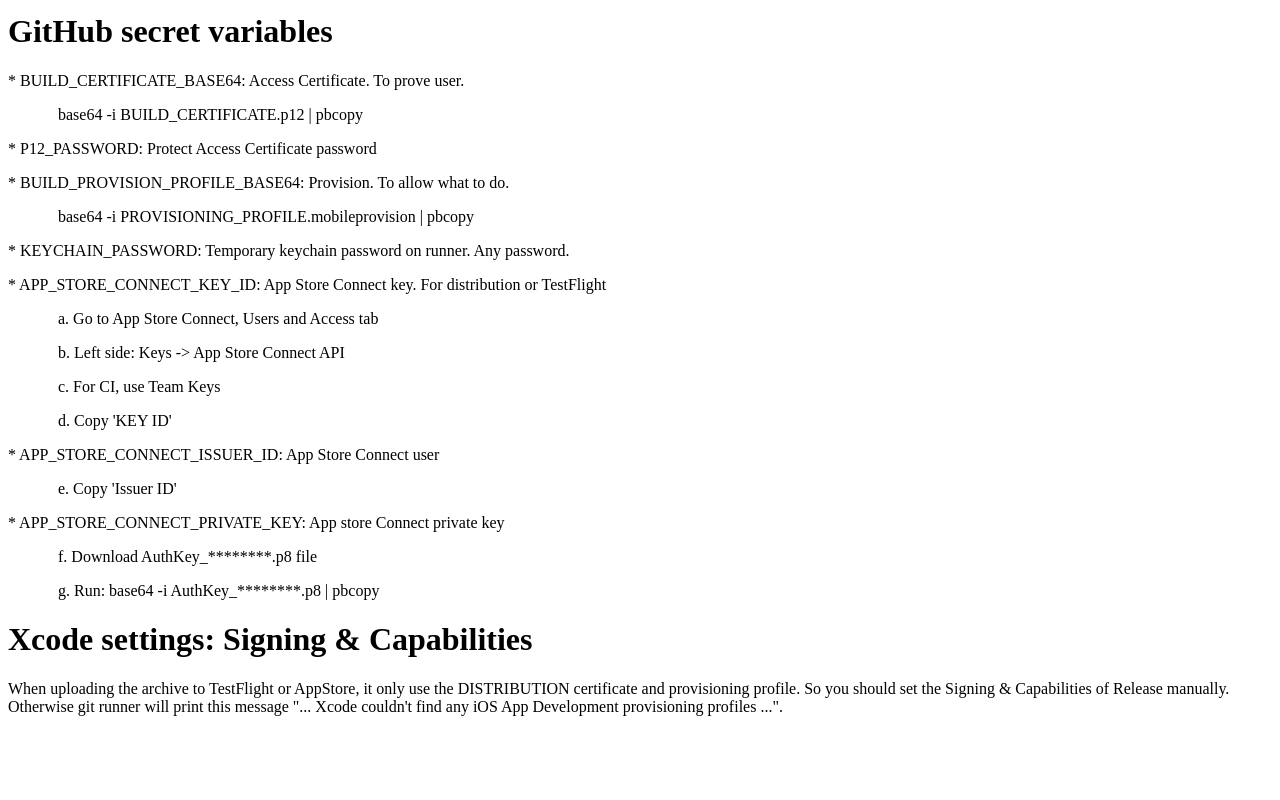
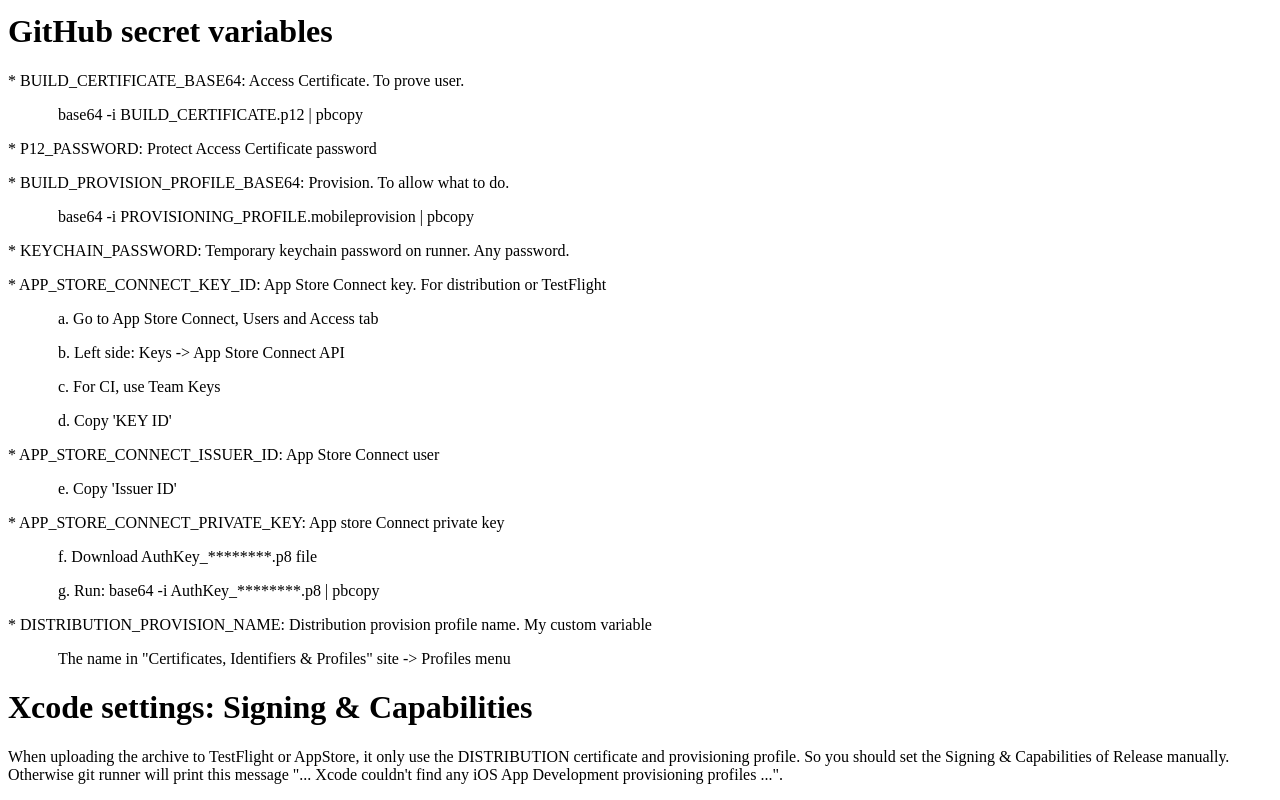
Before and after one commit to twkim-build/guide, a plain HTML site: page index.html in a window 1280 px wide. Shown: the part 884-1684 px from the top of the page. Before the commit the page ends 1616 px from the top, so only its background shows below. Drawn offline with Linux system fonts and the light colour scheme.

Commit message:
Update index.html

```diff
--- a/index.html
+++ b/index.html
@@ -54,6 +54,8 @@
 	<p>* APP_STORE_CONNECT_PRIVATE_KEY: App store Connect private key</p>
 	<p style="text-indent: 50px">f. Download AuthKey_********.p8 file</p>
 	<p style="text-indent: 50px">g. Run: base64 -i AuthKey_********.p8 | pbcopy</p>
+	<p>* DISTRIBUTION_PROVISION_NAME: Distribution provision profile name. My custom variable</p>
+	<p style="text-indent: 50px">The name in "Certificates, Identifiers & Profiles" site -> Profiles menu</p>
 
 <h1>Xcode settings: Signing & Capabilities</h1>
 	<p>When uploading the archive to TestFlight or AppStore, it only use the DISTRIBUTION certificate and provisioning profile. So you should set the Signing & Capabilities of Release manually. Otherwise git runner will print this message "... Xcode couldn't find any iOS App Development provisioning profiles ...".</p>
```
